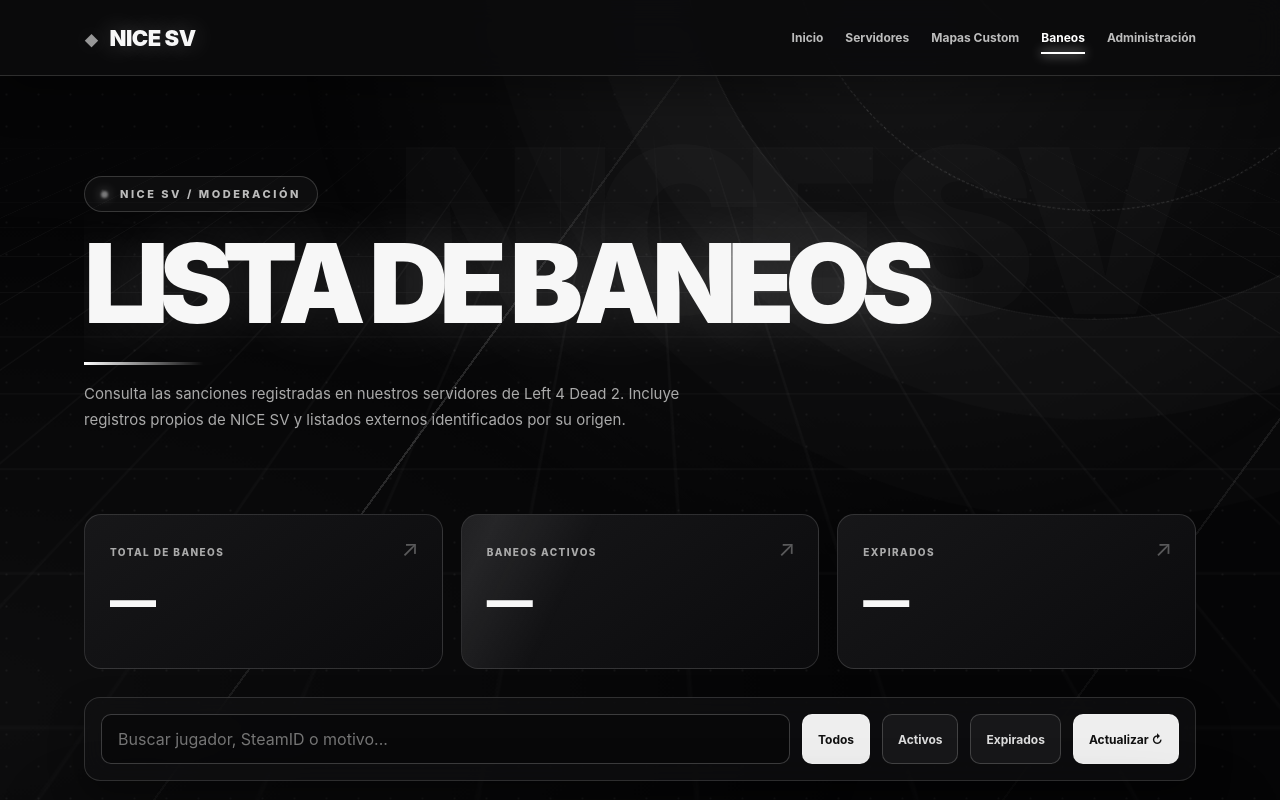
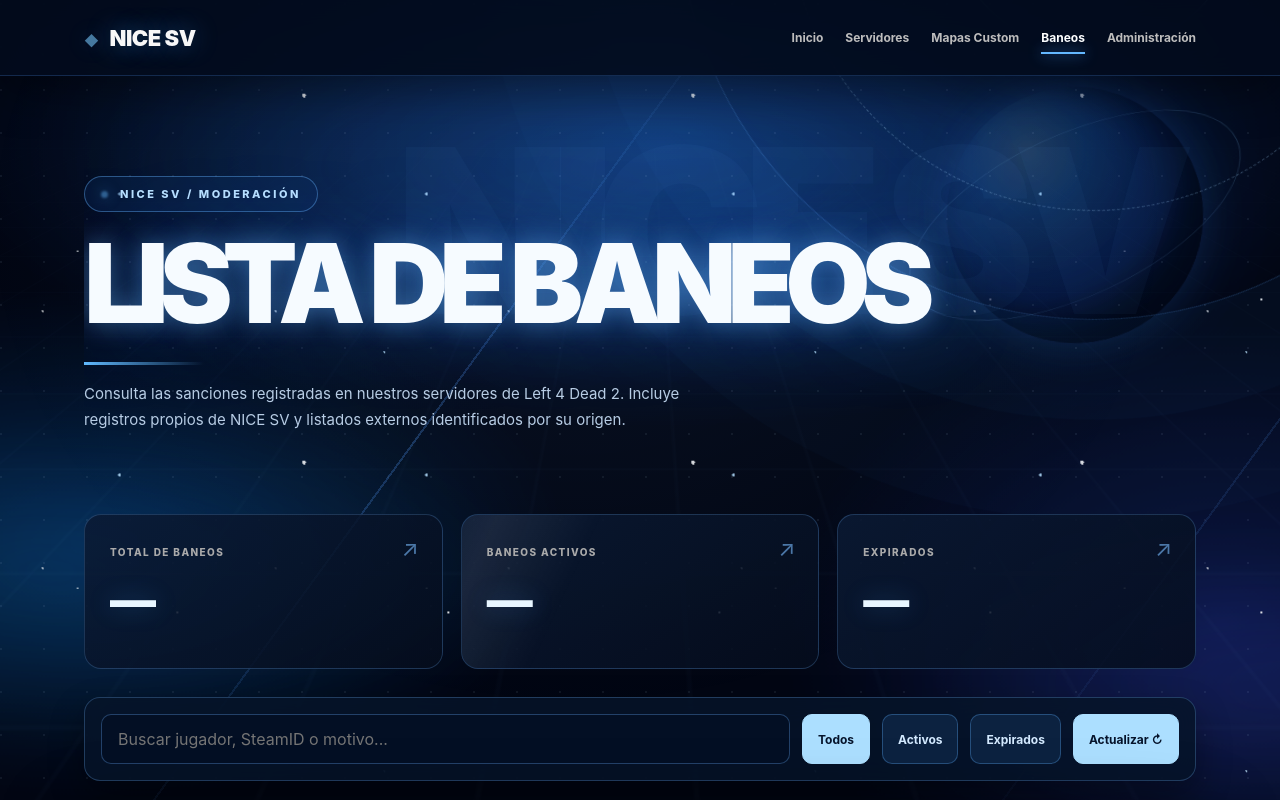
Before and after one commit to matiasboy289-sketch/niceshot-monitor, a plain HTML site: page static/bans.html in a window 1280 px wide. Shown: the top 800 px of the page. Drawn offline with Linux system fonts and the light colour scheme; no server answers.

Commit message:
Redesign bans page with animated blue cosmic nebula starfield and planetary effects

```diff
--- a/static/bans.html
+++ b/static/bans.html
@@ -33,7 +33,58 @@ th{background:#ffffff06}tbody tr{transition:background .2s}tbody tr:hover{backgr
 @keyframes ambient{to{opacity:.45;transform:scale(1.18) translate(-3%,3%)}}@keyframes gridDrift{to{background-position:170px 170px}}@keyframes orbit{to{transform:rotate(360deg)}}@keyframes beam{to{transform:translateX(24vw) rotate(36deg)}}@keyframes dots{to{background-position:90px -70px}}@keyframes logoBeat{50%{opacity:.45;filter:blur(1px)}}@keyframes ghostSlide{to{transform:translateX(-6%)}}@keyframes slideIn{from{opacity:0;transform:translateY(24px);filter:blur(7px)}to{opacity:1;transform:none;filter:none}}@keyframes titleIn{from{opacity:0;transform:translateY(60px) skewY(3deg);filter:blur(16px)}to{opacity:1;transform:none;filter:none}}@keyframes lineGrow{from{width:0;opacity:0}to{width:120px;opacity:1}}@keyframes statShine{0%,30%,100%{transform:translateX(-120%)}50%{transform:translateX(120%)}}@keyframes float{50%{transform:translateY(-10px);text-shadow:0 0 45px #fff9}}
 @media(max-width:700px){.hero{padding-top:66px}.hero h1{font-size:clamp(48px,12vw,75px)}.stat{min-height:130px}.stat:after{display:none}.controls{padding:12px}.filter,.refresh{flex:1}.motion-orbit{right:-350px;top:-250px}}
 @media(prefers-reduced-motion:reduce){*,*:before,*:after{animation:none!important;transition:none!important;scroll-behavior:auto!important}}
-</style></head><body><div class="motion-stage" aria-hidden="true"><div class="motion-grid"></div><div class="motion-orbit"></div><div class="motion-beam"></div><div class="motion-beam two"></div><div class="noise-dots"></div></div>
+
+/* BLUE COSMOS | NICE SV bans: nebulae, star layers, orbital rings, meteors */
+body{background:#020612}
+body:before{background:radial-gradient(ellipse 75% 48% at 52% 18%,#1452bb64,transparent 73%),radial-gradient(ellipse 48% 42% at 9% 67%,#0a58b04f,transparent 75%),radial-gradient(ellipse 45% 50% at 95% 77%,#1b339e53,transparent 76%),#020612;animation:cosmosPulse 16s ease-in-out infinite alternate}
+body:after{background:radial-gradient(ellipse at 45% 28%,#72baff12,transparent 60%);opacity:1}
+.motion-stage{z-index:-1}
+.motion-grid{opacity:.16;background-image:linear-gradient(#5ca7ff30 1px,transparent 1px),linear-gradient(90deg,#5ca7ff30 1px,transparent 1px);mask-image:linear-gradient(to bottom,transparent 5%,#000 65%,transparent 100%)}
+.motion-orbit{border-color:#58a5ff3a;box-shadow:0 0 0 100px #308bff07,0 0 0 200px #308bff05}
+.motion-orbit:before,.motion-orbit:after{border-color:#a4d5ff4c}
+.motion-beam{background:linear-gradient(transparent,#4f9bff42,transparent)}
+.noise-dots{opacity:.48;background-image:radial-gradient(#d2eaff9c .8px,transparent 1px);background-size:43px 43px}
+.cosmos-stars{position:absolute;inset:0;background-image:radial-gradient(1px 1px at 13% 17%,#fff 99%,transparent),radial-gradient(1.5px 1.5px at 42% 65%,#b6e0ff 99%,transparent),radial-gradient(2px 2px at 76% 28%,#fff 99%,transparent),radial-gradient(1px 1px at 91% 82%,#c4eaff 99%,transparent),radial-gradient(1.5px 1.5px at 62% 92%,#fff 99%,transparent),radial-gradient(1px 1px at 25% 77%,#fff 99%,transparent);background-size:233px 257px,307px 281px,389px 367px,431px 419px,271px 313px,349px 337px;opacity:.85;animation:cosmosStars 48s linear infinite}
+.cosmos-nebula{position:absolute;inset:-20%;background:radial-gradient(ellipse 42% 19% at 50% 30%,#1474ed38,transparent 75%),radial-gradient(ellipse 32% 18% at 17% 66%,#0e91e92c,transparent 80%),radial-gradient(ellipse 29% 17% at 85% 75%,#4656ff27,transparent 78%);filter:blur(24px);animation:nebulaFlow 21s ease-in-out infinite alternate}
+.cosmos-planet{position:absolute;right:6%;top:12%;width:clamp(120px,20vw,300px);aspect-ratio:1;border-radius:50%;background:radial-gradient(circle at 30% 26%,#a3dfff38 0%,#2678d84b 22%,#071d53e0 57%,#010615 80%);box-shadow:inset -24px -15px 45px #010817,0 0 45px #3d8cff3b,0 0 110px #1d61d61c;opacity:.7;animation:planetFloat 12s ease-in-out infinite alternate}
+.cosmos-planet:after{content:"";position:absolute;inset:-20%;border:1px solid #83c6ff40;border-radius:50%;transform:rotate(-28deg) scaleY(.45)}
+.cosmos-meteor{position:absolute;top:15%;left:12%;width:170px;height:2px;transform:rotate(-33deg);background:linear-gradient(90deg,transparent,#60baff,#fff);box-shadow:0 0 12px #58b8ff;opacity:0;animation:meteor 11s linear infinite}
+.cosmos-meteor.two{top:55%;left:65%;animation-delay:5.5s}
+.nav{background:#030c1de8;border-bottom-color:#529bff36}
+.logo{text-shadow:0 0 25px #4ba4ff66}.logo:before{color:#79caff}
+.links .current:after{background:#64b8ff;box-shadow:0 0 14px #3e9dff}
+.hero:before{color:#66b5ff0a}
+.eyebrow{border-color:#67b6ff65;background:#0d316350;color:#b9e1ff}
+.eyebrow:before{background:#64baff;box-shadow:0 0 16px #62baff}
+.hero h1{color:#f6fbff;text-shadow:0 0 26px #68b7ff77,0 0 85px #257bff5c}
+.hero h1:after{background:linear-gradient(90deg,#60baff,transparent)}
+.hero p{color:#b7cce4}
+.stat,.panel{background:linear-gradient(145deg,#0b1a34df,#050d1ddd);border-color:#70b4ff3a}
+.stat:hover{border-color:#85c8ff;box-shadow:0 20px 50px #000a,0 0 26px #358bff33}
+.stat strong{color:#e8f6ff;text-shadow:0 0 25px #449cff46}
+.stat:after{color:#79bdff99}
+.controls{background:#06142ad9;border-color:#70b4ff42}
+.search{background:#041025db;border-color:#5999de5e}.search:focus{border-color:#80c6ff;box-shadow:0 0 0 3px #328dff29}
+.filter,.refresh{background:#0c2240;color:#d4eaff;border-color:#539de75c}
+.filter.active,.refresh{background:#acdfff;color:#06142b;border-color:#acdfff}
+.panelhead{background:linear-gradient(90deg,#1c5fa32e,transparent);border-bottom-color:#6daeff38}
+.panelhead strong:before{color:#7bc3ff}
+th{background:#1a4d8730;color:#b9d8f6}
+td{border-top-color:#70b4ff1b;color:#e0eaf8}
+tbody tr:hover{background:#308fff17}
+.pill{border-color:#77b9ff7c}
+.notice{border-left-color:#62baff;color:#aec1d8}
+.footer{border-top-color:#4d9be53c}
+a:hover{color:#9bd7ff}
+@keyframes cosmosPulse{to{transform:scale(1.1) translate(-2%,2%);filter:brightness(1.22)}}
+@keyframes cosmosStars{to{background-position:120px 100px,-90px 110px,80px -70px,-75px 80px,90px 110px,-90px -80px}}
+@keyframes nebulaFlow{to{transform:translate(5%,-3%) rotate(5deg) scale(1.1);opacity:.7}}
+@keyframes planetFloat{to{transform:translateY(-25px) rotate(8deg)}}
+@keyframes meteor{0%,73%{opacity:0;transform:translate(0,0) rotate(-33deg)}75%{opacity:1}82%,100%{opacity:0;transform:translate(48vw,28vh) rotate(-33deg)}}
+@media(max-width:700px){.cosmos-planet{right:-40px;top:18%;opacity:.42}.cosmos-meteor{width:100px}}
+@media(prefers-reduced-motion:reduce){.cosmos-stars,.cosmos-nebula,.cosmos-planet,.cosmos-meteor,body:before{animation:none!important}}
+
+</style></head><body><div class="motion-stage" aria-hidden="true"><div class="cosmos-nebula"></div><div class="cosmos-stars"></div><div class="cosmos-planet"></div><div class="cosmos-meteor"></div><div class="cosmos-meteor two"></div><div class="motion-grid"></div><div class="motion-orbit"></div><div class="motion-beam"></div><div class="motion-beam two"></div><div class="noise-dots"></div></div>
 <nav class="nav"><div class="shell navin"><a class="logo" href="/">NICE SV</a><div class="links"><a href="/">Inicio</a><a href="/#servidores">Servidores</a><a href="/custom-maps.html">Mapas Custom</a><a class="current" href="/bans.html" aria-current="page">Baneos</a><a href="/#administracion">Administración</a></div></div></nav>
 <main class="shell"><header class="hero"><div class="eyebrow">NICE SV / MODERACIÓN</div><h1>LISTA DE BANEOS</h1><p>Consulta las sanciones registradas en nuestros servidores de Left 4 Dead 2. Incluye registros propios de NICE SV y listados externos identificados por su origen.</p></header>
 <section class="stats" aria-label="Estadísticas"><div class="stat"><small>TOTAL DE BANEOS</small><strong id="total">—</strong></div><div class="stat"><small>BANEOS ACTIVOS</small><strong id="active">—</strong></div><div class="stat"><small>EXPIRADOS</small><strong id="expired">—</strong></div></section>
```
